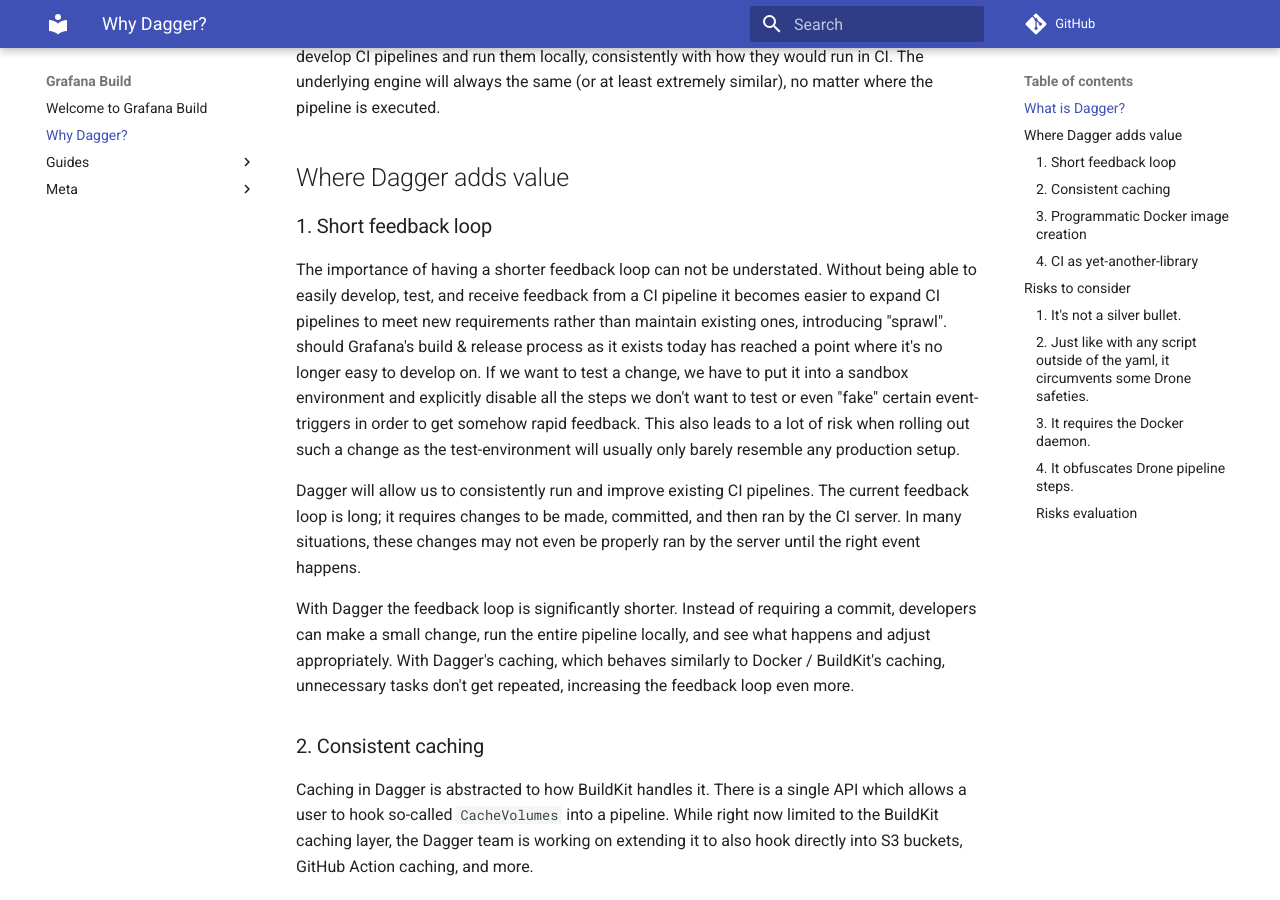
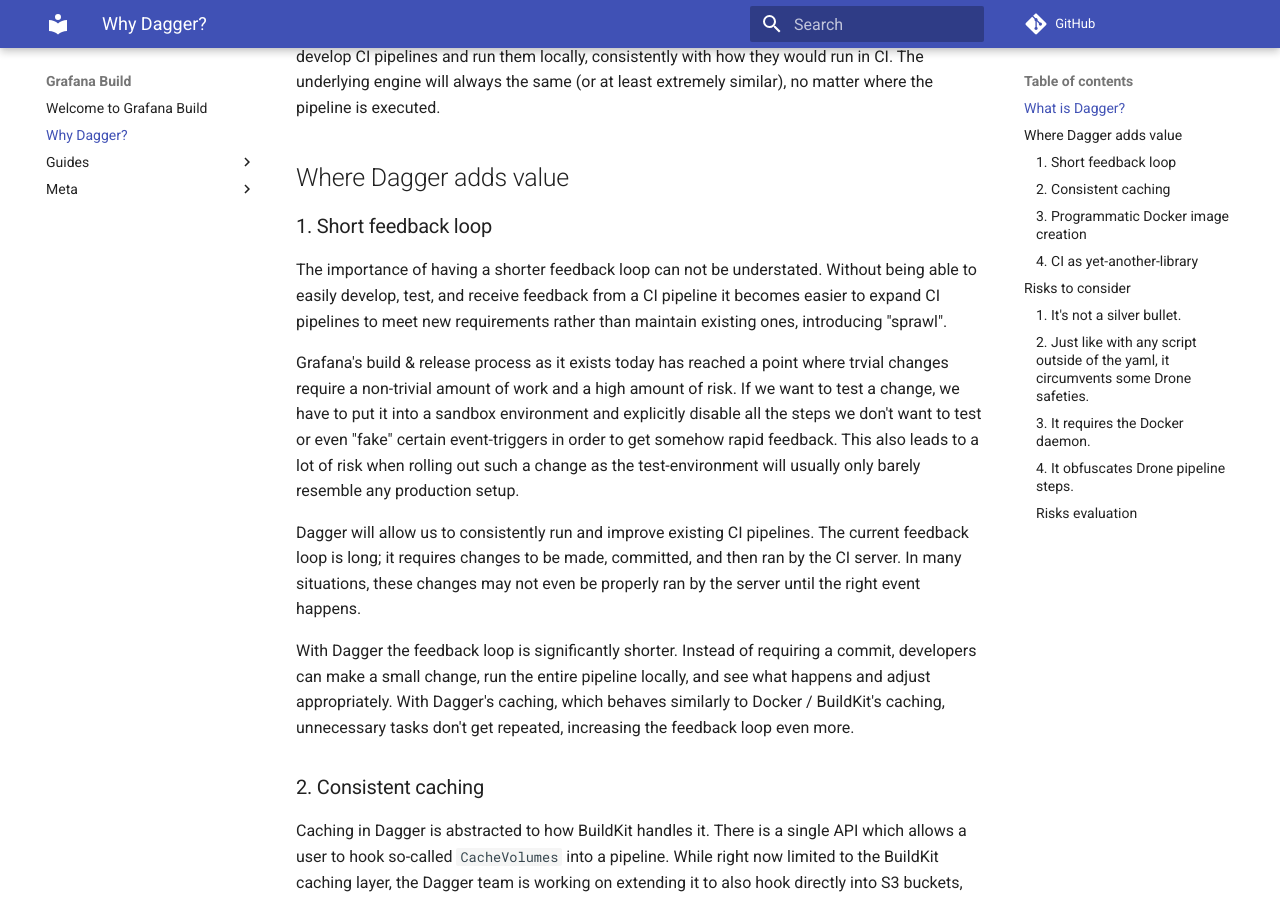
Before and after one commit to grafana/grafana-build, an MkDocs documentation site: the page built from docs/why-dagger.md, in a window 1280 px wide and 900 px high, scrolled down 331 px. Built offline with MkDocs 1.6.1 and Material for MkDocs 9.7.7, drawn with Linux system fonts in a browser that asks for light colours; comment, search, counter and statistics services are not loaded.

Commit message:
Update why-dagger.md

```diff
--- a/docs/why-dagger.md
+++ b/docs/why-dagger.md
@@ -11,8 +11,8 @@ Dagger allows us to develop a CI pipeline using Go. More importantly, Dagger all
 ### 1. Short feedback loop
 
 The importance of having a shorter feedback loop can not be understated. Without being able to easily develop, test, and receive feedback from a CI pipeline it becomes easier to expand CI pipelines to meet new requirements rather than maintain existing ones, introducing "sprawl".
-should
-Grafana's build & release process as it exists today has reached a point where it's no longer easy to develop on. If we want to test a change, we have to put it into a sandbox environment and explicitly disable all the steps we don't want to test or even "fake" certain event-triggers in order to get somehow rapid feedback. This also leads to a lot of risk when rolling out such a change as the test-environment will usually only barely resemble any production setup.
+
+Grafana's build & release process as it exists today has reached a point where trvial changes require a non-trivial amount of work and a high amount of risk. If we want to test a change, we have to put it into a sandbox environment and explicitly disable all the steps we don't want to test or even "fake" certain event-triggers in order to get somehow rapid feedback. This also leads to a lot of risk when rolling out such a change as the test-environment will usually only barely resemble any production setup.
 
 Dagger will allow us to consistently run and improve existing CI pipelines. The current feedback loop is long; it requires changes to be made, committed, and then ran by the CI server. In many situations, these changes may not even be properly ran by the server until the right event happens.
 
```
